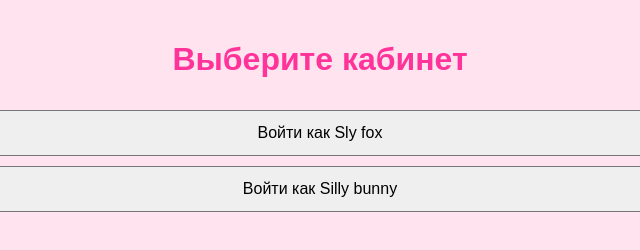
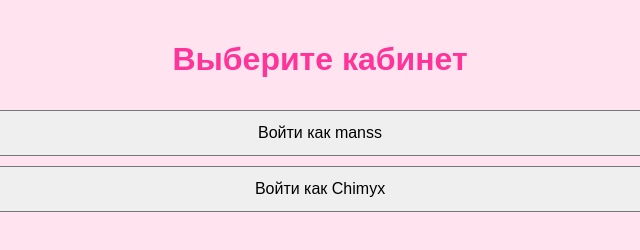
Before and after one commit to mdrina2707-ship-it/rating11, a plain HTML site: page index.html in a window 1280 px wide. Shown: the full height of the page, 320-960 px from the left. Drawn offline with Linux system fonts and the light colour scheme.

Commit message:
Update index.html

```diff
--- a/index.html
+++ b/index.html
@@ -8,7 +8,7 @@
 </head>
 <body>
 <h1>Выберите кабинет</h1>
-<button onclick="location.href='karina.html'">Войти как Sly fox</button>
-<button onclick="location.href='sofia.html'">Войти как Silly bunny</button>
+<button onclick="location.href='karina.html'">Войти как manss</button>
+<button onclick="location.href='sofia.html'">Войти как Chimyx</button>
 </body>
 </html>
```
